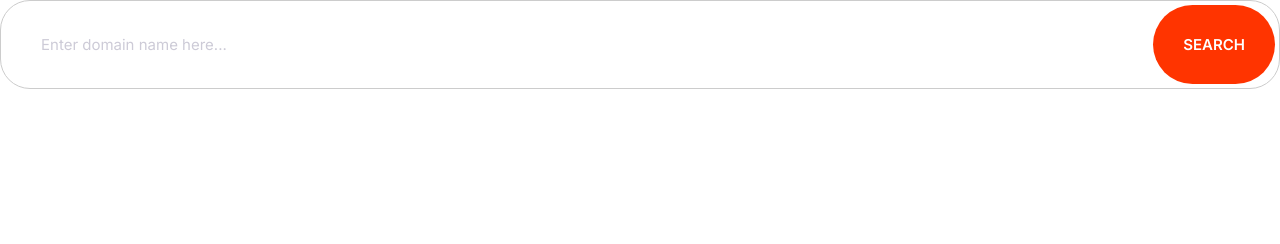
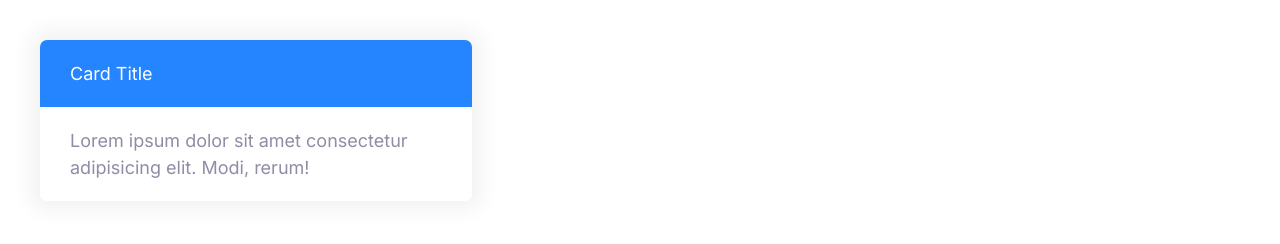
Before and after one commit to IsmailSamirIbrahim/Moshify, a plain HTML site: page index.html in a window 1280 px wide. Drawn offline with Linux system fonts and the light colour scheme.

Commit message:
Define the styles for the cards

```diff
--- a/css/styles.css
+++ b/css/styles.css
@@ -281,3 +281,26 @@ a {
     font-size: 1.5rem;
   }
 }
+
+/* Cards */
+
+.card {
+  border-radius: 7px;
+  box-shadow: 0 0 20px 10px #f3f3f3;
+  overflow: hidden;
+}
+
+.card__header,
+.card__body {
+  padding: 2rem 3rem;
+}
+
+.card--primary .card__header {
+  background: var(--color-primary);
+  color: #fff;
+}
+
+.card--secondary .card__header {
+  background: var(--color-secondary);
+  color: #fff;
+}
--- a/index.html
+++ b/index.html
@@ -13,13 +13,13 @@
     <link rel="stylesheet" href="css/styles.css" />
   </head>
   <body>
-    <div class="input-group">
-      <input
-        type="text"
-        class="input"
-        placeholder="Enter domain name here..."
-      />
-      <button class="btn btn--accent">Search</button>
+    <div style="width: 40%; padding: 4rem">
+      <div class="card card--primary">
+        <header class="card__header">Card Title</header>
+        <div class="card__body">
+          Lorem ipsum dolor sit amet consectetur adipisicing elit. Modi, rerum!
+        </div>
+      </div>
     </div>
   </body>
 </html>
```
Also changed, not shown: components/cards.html (added, +8 -0 lines).
